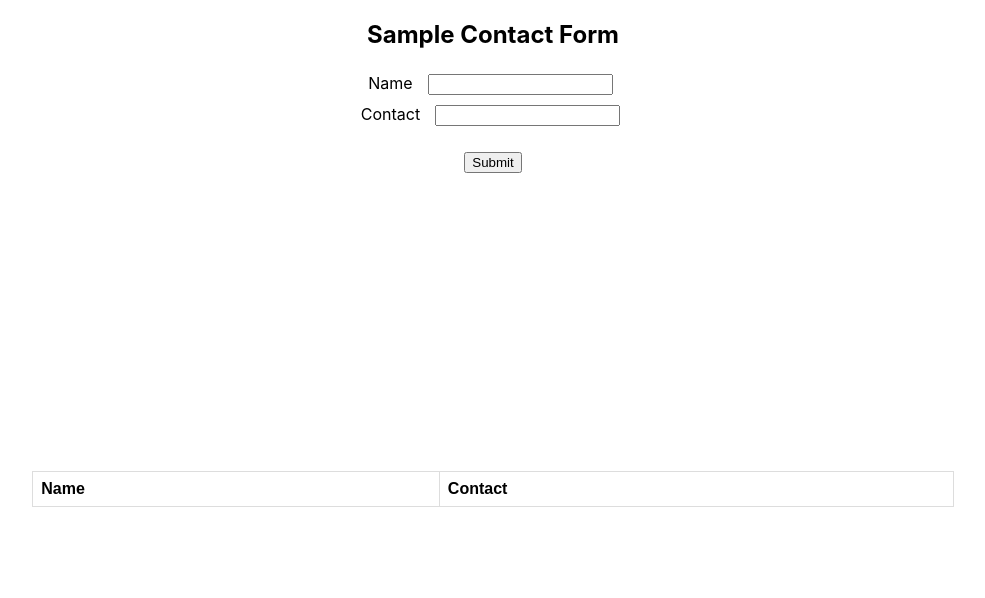
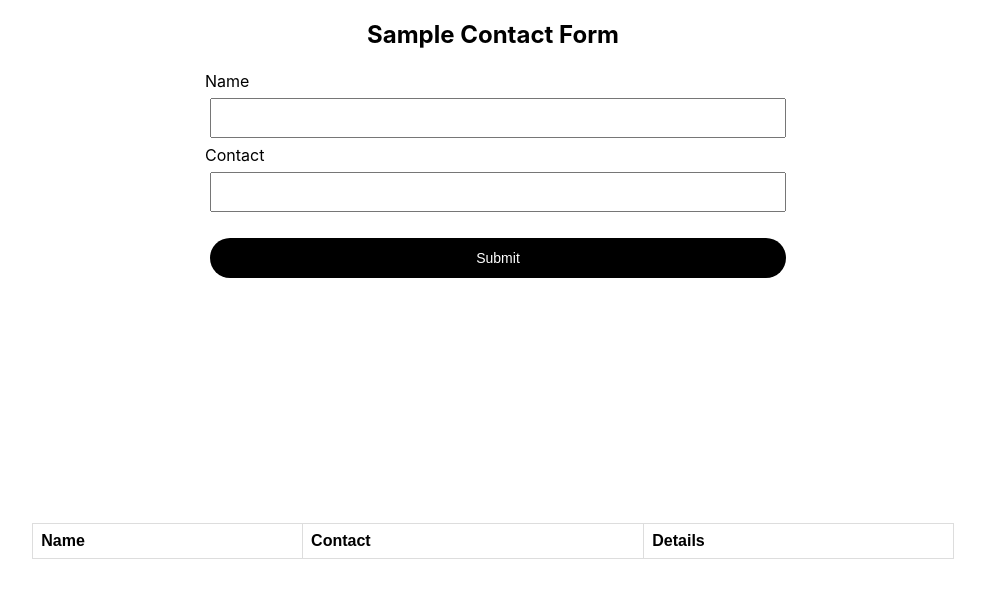
Before and after one commit to philip-helios/helios-task-1, a React (Create React App) app: page / in a window 1280 px wide. Shown: the top 598 px of the page, without its empty margins (83-1068 px from the left). Built offline with nearby package versions, Linux system fonts and the light colour scheme.

Commit message:
added code to show all contact info in list data and added style to form

```diff
--- a/src/App.js
+++ b/src/App.js
@@ -2,6 +2,7 @@ import logo from './logo.svg';
 import './App.css';
 import { createBrowserRouter, RouterProvider } from 'react-router-dom';
 import Home from "../src/components/Home/Home"
+import Details from './components/Details/Details';
 
 function App() {
 
@@ -9,6 +10,10 @@ function App() {
     {
       path: "/",
       element: <Home></Home>
+    },
+    {
+      path: "contact/:id",
+      element:<Details></Details>,
     }
   ])
   return (
--- a/src/Styles/style.css
+++ b/src/Styles/style.css
@@ -9,17 +9,36 @@
     align-self: center
 }
 
+.form-control {
+    font-size: 1rem;
+    font-weight: 400;
+    line-height: 1.5;
+    color:black;
+    text-align: left
+}
 .form-wrapper {
     width: 50%;
     margin: auto;
 }
 
 .form-wrapper label {
-    text-align: left;
     margin-right: 10px;
 }
 .contact-form input {
+    padding: 3px 7px;
+    width: 100%;
+    height:40px;
+    font-size: 14px;
     margin: 5px;
+}
+
+.form-button {
+    padding: 10px 20px;
+    border-radius: 20px;
+    border: none;
+    cursor: pointer;
+    background-color: black;
+    color: white;
 }
 
 /*style for table*/
--- /dev/null
+++ b/src/components/Details/Details.js
@@ -0,0 +1,16 @@
+import React, { useEffect } from 'react';
+
+const Details = () => {
+
+    useEffect(()=>{
+        let data = JSON.parse(localStorage.getItem('information'));
+        console.log(data)
+    },[])
+    return (
+        <div>
+            <h2>This is the details route</h2>
+        </div>
+    );
+};
+
+export default Details;
--- a/src/components/Home/Home.js
+++ b/src/components/Home/Home.js
@@ -1,4 +1,5 @@
 import React, { useState } from 'react';
+import { Link } from 'react-router-dom';
 import '../../Styles/responsive.css'
 import '../../Styles/style.css'
 
@@ -51,11 +52,11 @@ const Home = () => {
             <h2>Sample Contact Form</h2>
             <form onSubmit={handleSubmit} className='contact-form'>
                 <div className='form-wrapper'>
-                    <div>
+                    <div className='form-control'>
                         <label htmlFor ="name">Name</label>
                         <input type ="text" name="name"/>
                     </div>
-                    <div>
+                    <div className='form-control'>
                         <label htmlFor ="contact">Contact</label>
                         <input type = "text" name="contact"/>
                         <p className='text-error'>{error}</p>
@@ -71,12 +72,14 @@ const Home = () => {
                 <tr>
                     <th>Name</th>
                     <th>Contact</th>
+                    <th>Details</th>
                 </tr>
                     {
                     listData.map((data,i)=>
                         <tr key={i}>
                             <td>{data.name}</td>
                             <td>{data.contact}</td>
+                            <td><Link to={`contact/${i}`}>Details</Link></td>
                         </tr>
                         )
                     }
```
